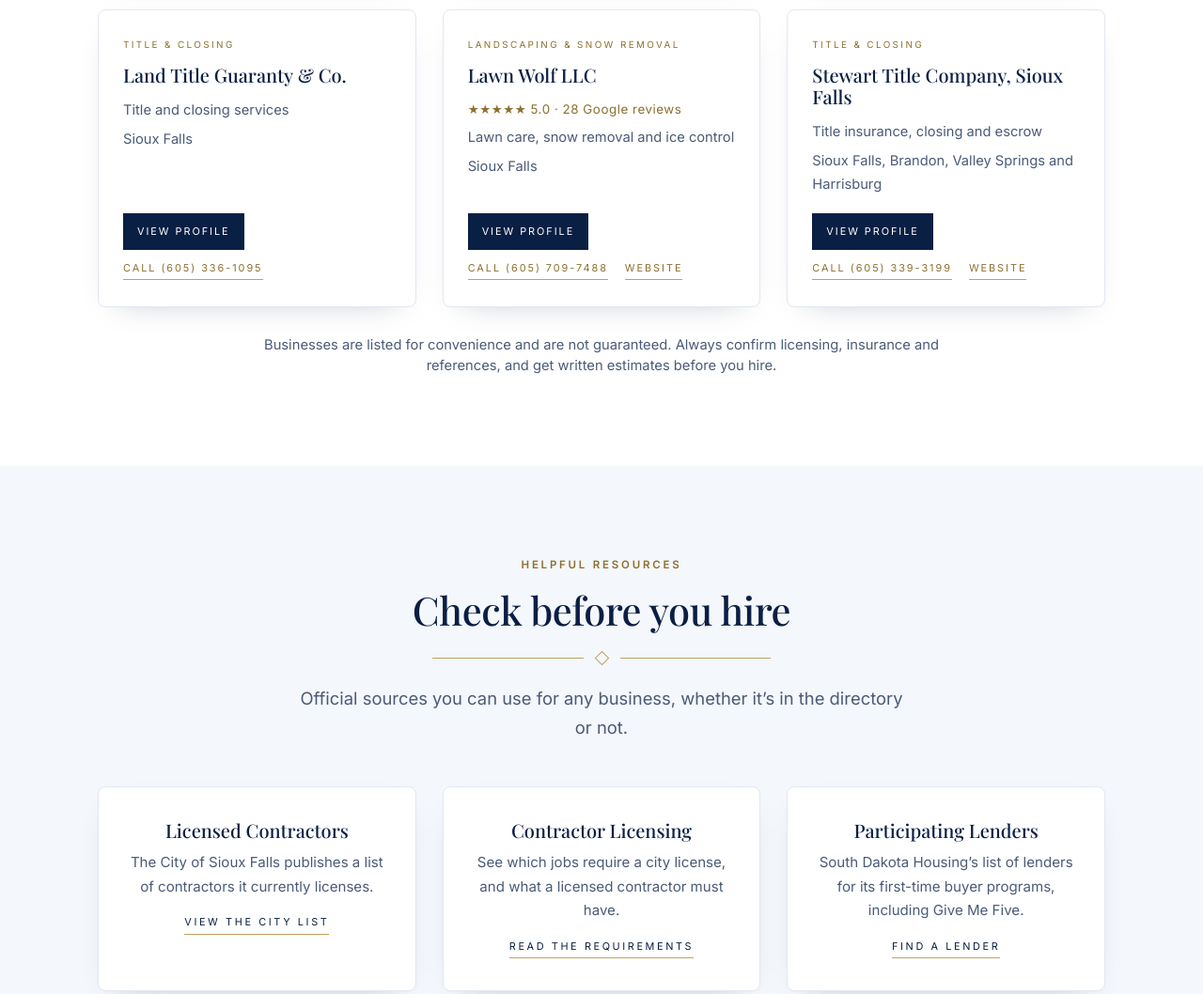
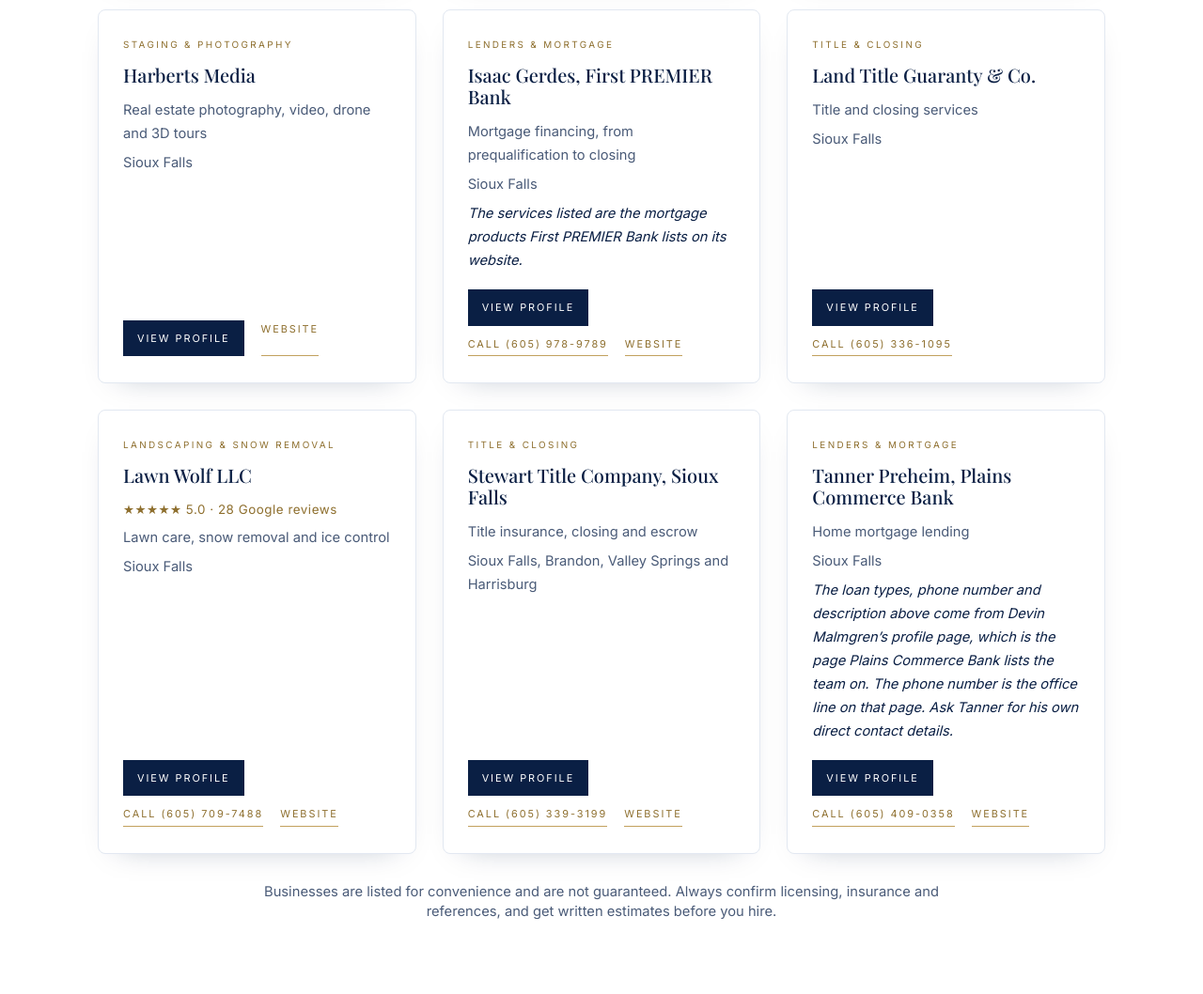
Before and after one commit to landonfarley-hue/my-website, a plain HTML site: page vendors.html in a window 1280 px wide. Shown: the part 1400-2458 px from the top of the page at 94% size. Drawn offline with nearby package versions, Linux system fonts and the light colour scheme.

Commit message:
Add vendors: Tanner Preheim (Plains Commerce Bank), Isaac Gerdes (First PREMIER Bank), Harberts Media
Co-Authored-By: Claude Sonnet 5.5 <noreply@anthropic.com>
Claude-Session: https://claude.ai/code/session_01QTy4ZYBnGTGaAasjaSCpE9

```diff
--- a/about.html
+++ b/about.html
@@ -24,7 +24,7 @@
 <link rel="preconnect" href="https://fonts.googleapis.com">
 <link rel="preconnect" href="https://fonts.gstatic.com" crossorigin>
 <link href="https://fonts.googleapis.com/css2?family=Cormorant+Garamond:ital,wght@1,500&family=Inter:wght@400;500;600&family=Playfair+Display:wght@400;500;600&display=swap" rel="stylesheet">
-<link rel="stylesheet" href="style.css?v=20261108c">
+<link rel="stylesheet" href="style.css?v=20261114a">
 
 <script type="application/ld+json">{"@context": "https://schema.org", "@type": "Person", "name": "Landon Farley", "jobTitle": "Real Estate Agent", "telephone": "+1-605-251-3116", "email": "LandonFarley@kw.com", "worksFor": {"@type": "Organization", "name": "Keller Williams Sioux Falls"}, "homeLocation": {"@type": "Place", "name": "Sioux Falls, SD"}, "sameAs": ["https://www.facebook.com/LandonFarleyKW"], "image": "https://discoversiouxfallshomes.com/images/landon.jpg", "url": "https://discoversiouxfallshomes.com/about.html"}</script>
 <script type="application/ld+json">{"@context": "https://schema.org", "@type": "BreadcrumbList", "itemListElement": [{"@type": "ListItem", "position": 1, "name": "Home", "item": "https://discoversiouxfallshomes.com/"}, {"@type": "ListItem", "position": 2, "name": "About", "item": "https://discoversiouxfallshomes.com/about.html"}]}</script>
@@ -134,6 +134,6 @@
 </footer>
 
 <nav class="m-bar" aria-label="Quick contact"><a href="tel:+16052513116">Call</a><a href="sms:+16052513116">Text</a><a href="home-value.html">Home Value</a></nav>
-<script src="script.js?v=20261108c"></script>
+<script src="script.js?v=20261114a"></script>
 </body>
 </html>
--- a/vendors.html
+++ b/vendors.html
@@ -24,7 +24,7 @@
 <link rel="preconnect" href="https://fonts.googleapis.com">
 <link rel="preconnect" href="https://fonts.gstatic.com" crossorigin>
 <link href="https://fonts.googleapis.com/css2?family=Cormorant+Garamond:ital,wght@1,500&family=Inter:wght@400;500;600&family=Playfair+Display:wght@400;500;600&display=swap" rel="stylesheet">
-<link rel="stylesheet" href="style.css?v=20261108c">
+<link rel="stylesheet" href="style.css?v=20261114a">
 
 <script type="application/ld+json">{"@context": "https://schema.org", "@type": "CollectionPage", "name": "Sioux Falls Vendor Directory", "description": "Find local Sioux Falls businesses for your home: lenders, inspectors, plumbers, electricians, contractors, movers and more. Search the directory or ask Landon Farley for a recommendation.", "url": "https://discoversiouxfallshomes.com/vendors.html", "isPartOf": {"@type": "WebSite", "name": "Landon Farley Real Estate", "url": "https://discoversiouxfallshomes.com/"}, "author": {"@type": "Person", "name": "Landon Farley"}}</script>
 <script type="application/ld+json">{"@context": "https://schema.org", "@type": "BreadcrumbList", "itemListElement": [{"@type": "ListItem", "position": 1, "name": "Home", "item": "https://discoversiouxfallshomes.com/"}, {"@type": "ListItem", "position": 2, "name": "Vendor Directory", "item": "https://discoversiouxfallshomes.com/vendors.html"}]}</script>
@@ -171,8 +171,8 @@ window.LISTINGS = [
 ];
 </script>
 <nav class="m-bar" aria-label="Quick contact"><a href="tel:+16052513116">Call</a><a href="sms:+16052513116">Text</a><a href="home-value.html">Home Value</a></nav>
-<script src="vendors.js?v=20261108c"></script>
-<script src="vendor-reviews.js?v=20261108c"></script>
-<script src="script.js?v=20261108c"></script>
+<script src="vendors.js?v=20261114a"></script>
+<script src="vendor-reviews.js?v=20261114a"></script>
+<script src="script.js?v=20261114a"></script>
 </body>
 </html>
--- a/vendors.js
+++ b/vendors.js
@@ -139,4 +139,51 @@ window.VENDORS = [
     ratingUrl: "https://g.co/kgs/bVXgF7V",
     infoDate: "November 2026"
   },
+  {
+    name: "Tanner Preheim, Plains Commerce Bank",
+    category: "Lenders & Mortgage",
+    services: "Home mortgage lending",
+    area: "Sioux Falls",
+    about: "Tanner Preheim is part of the Plains Commerce Bank mortgage team in Sioux Falls and works closely alongside Senior Mortgage Banker Devin Malmgren. Plains Commerce Bank pictures Tanner with Devin and the rest of the team on Devin’s profile page. Devin’s bio describes working with first-time homebuyers and experienced homeowners, taking time to explain every step of the loan process, and being known for responsiveness and honest communication.",
+    offerings: ["Conventional loans", "FHA loans", "VA loans", "USDA Rural Development loans", "Construction loans", "Refinancing"],
+    highlights: ["Works alongside Senior Mortgage Banker Devin Malmgren", "Local Sioux Falls mortgage team"],
+    address: ["Plains Commerce Bank, West 49th Street office, Sioux Falls, SD"],
+    phone: "(605) 409-0358",
+    website: "https://www.plainscommerce.com/community-banking/our-people/devin-malmgren",
+    note: "The loan types, phone number and description above come from Devin Malmgren’s profile page, which is the page Plains Commerce Bank lists the team on. The phone number is the office line on that page. Ask Tanner for his own direct contact details.",
+    infoSource: "plainscommerce.com",
+    infoDate: "November 2026"
+  },
+  {
+    name: "Isaac Gerdes, First PREMIER Bank",
+    category: "Lenders & Mortgage",
+    services: "Mortgage financing, from prequalification to closing",
+    area: "Sioux Falls",
+    about: "As a First PREMIER Mortgage Banker, Isaac can help you find the right financing to make your home happen. From prequalification to closing, Isaac is ready to help answer your questions and ensure the mortgage process runs as smoothly as possible. When he’s not working, you’ll find Isaac enjoying the outdoors and spending time with his family.",
+    offerings: ["Buying or building a home", "Refinancing", "Jumbo mortgage loans", "Professional and physician loan program"],
+    highlights: ["Mortgage Banker, First PREMIER Bank (NMLS #2813966)", "First PREMIER says lending decisions are made locally by people who know you"],
+    address: ["Sioux Falls, SD"],
+    phone: "(605) 978-9789",
+    website: "https://www.firstpremier.com/en/about-us/our-people/banking-teams/mortgage-banking/",
+    note: "The services listed are the mortgage products First PREMIER Bank lists on its website.",
+    infoSource: "firstpremier.com",
+    infoDate: "November 2026"
+  },
+  {
+    name: "Harberts Media",
+    category: "Staging & Photography",
+    services: "Real estate photography, video, drone and 3D tours",
+    area: "Sioux Falls",
+    about: "Harberts Media is a Sioux Falls real estate media company owned by Brendan Harberts. Brendan started the business in 2018, began shooting listing photos for a real estate agency in 2019, and went full time with Harberts Media in July 2020, according to a 2020 Sioux Falls Business profile.",
+    offerings: ["Real estate photography", "Aerial and drone photography", "Real estate video tours", "Real estate videography", "3D tours"],
+    highlights: ["Owner: Brendan Harberts", "Serves the Sioux Falls real estate community, including Keller Williams agents"],
+    address: ["Sioux Falls, SD"],
+    website: "https://www.harbertsmedia.com/",
+    facebook: "https://www.facebook.com/harbertsmedia/",
+    instagram: "https://www.instagram.com/harbertsmedia/",
+    quoteUrl: "https://www.harbertsmedia.com/order",
+    quoteLabel: "Book a shoot",
+    infoSource: "harbertsmedia.com and Sioux Falls Business (September 2020)",
+    infoDate: "November 2026"
+  }
 ];
```
Also changed, not shown: best-things-to-do-in-sioux-falls.html (+2 -2 lines), blog.html (+2 -2 lines), community.html (+2 -2 lines), first-time-home-buyer-guide-sioux-falls.html (+2 -2 lines), give-me-5-down-payment-program-south-dakota.html (+2 -2 lines), home-value.html (+2 -2 lines), index.html (+2 -2 lines), lets-talk.html (+2 -2 lines), listings.html (+2 -2 lines), moving-to-sioux-falls-neighborhood-guide.html (+2 -2 lines), off-market-homes-sioux-falls.html (+2 -2 lines), rent-vs-buy-calculator.html (+2 -2 lines), selling-your-home-in-a-sioux-falls-winter.html (+2 -2 lines), sioux-falls-housing-market-fall-2026.html (+2 -2 lines), 2 more files.
